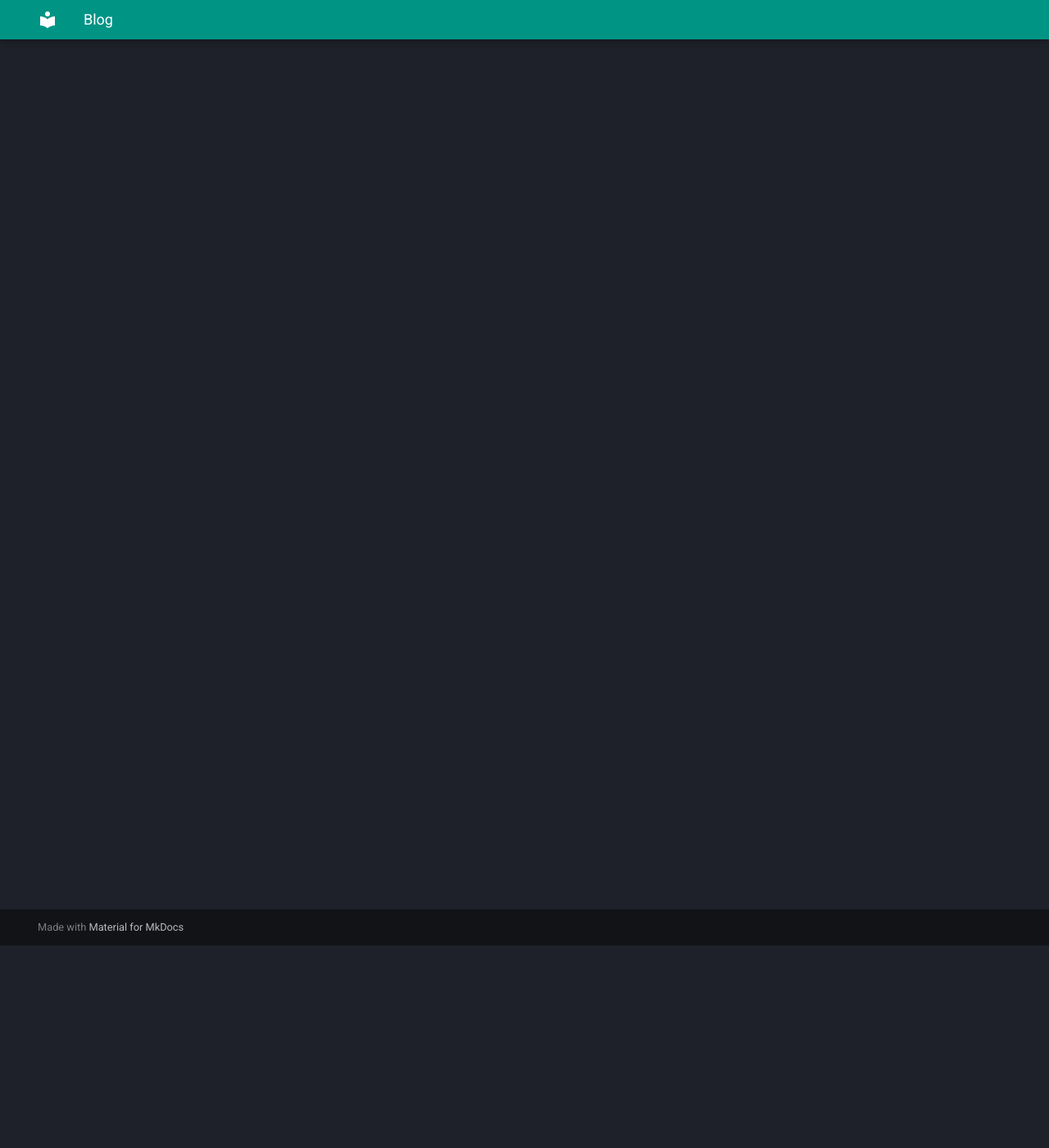
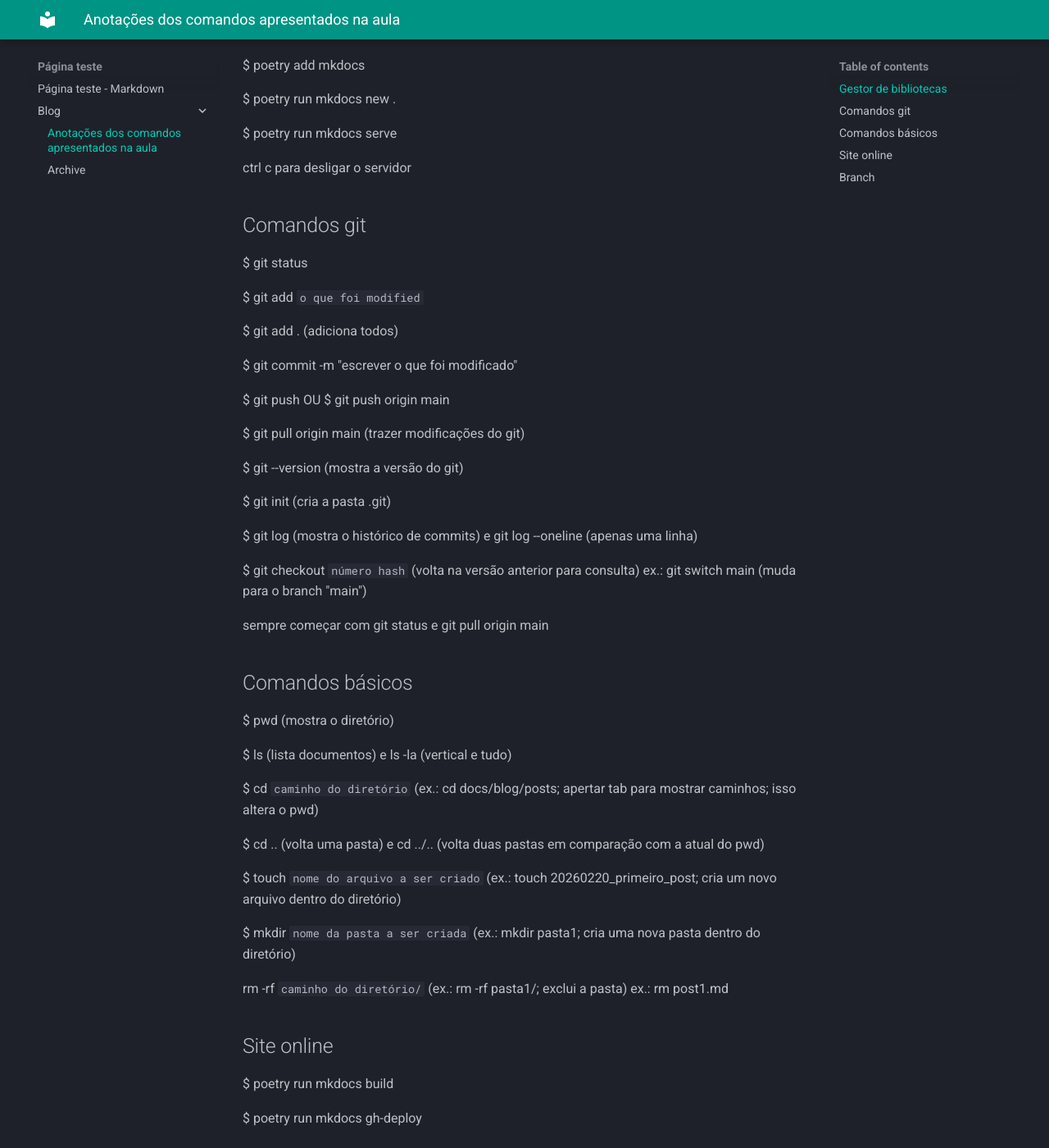
Before and after one commit to mariaefod/teste, an MkDocs documentation site: the page built from docs/blog/index.md, in a window 1280 px wide and 1400 px high, scrolled down 247 px. Shown: the whole window at 82% size. Built offline with MkDocs 1.6.1 and Material for MkDocs 9.7.7, drawn with Linux system fonts in a browser that asks for light colours; some of the changed text lies outside the part shown.

Commit message:
Adiciona anotações da aula em blog

```diff
--- a/docs/blog/index.md
+++ b/docs/blog/index.md
@@ -1 +1,74 @@
-# Blog
+# Anotações dos comandos apresentados na aula
+
+## Gestor de bibliotecas
+$ pipx install poetry
+
+$ poetry init
+
+$ poetry add mkdocs
+
+$ poetry run mkdocs new .
+
+$ poetry run mkdocs serve
+
+ctrl c para desligar o servidor
+
+## Comandos git
+
+$ git status
+
+$ git add `o que foi modified`
+
+$ git add . (adiciona todos)
+
+$ git commit -m "escrever o que foi modificado"
+
+$ git push OU $ git push origin main
+
+$ git pull origin main (trazer modificações do git)
+
+
+$ git --version (mostra a versão do git)
+
+$ git init (cria a pasta .git)
+
+
+$ git log (mostra o histórico de commits) e git log --oneline (apenas uma linha)
+
+$ git checkout `número hash` (volta na versão anterior para consulta)
+ex.: git switch main (muda para o branch "main")
+
+sempre começar com git status e git pull origin main
+
+## Comandos básicos
+
+$ pwd (mostra o diretório)
+
+$ ls (lista documentos) e ls -la (vertical e tudo)
+
+$ cd `caminho do diretório` (ex.: cd docs/blog/posts; apertar tab para mostrar caminhos; isso altera o pwd)
+
+$ cd .. (volta uma pasta) e cd ../.. (volta duas pastas em comparação com a atual do pwd)
+
+$ touch `nome do arquivo a ser criado` (ex.: touch 20260220_primeiro_post; cria um novo arquivo dentro do diretório)
+
+$ mkdir `nome da pasta a ser criada` (ex.: mkdir pasta1; cria uma nova pasta dentro do diretório)
+
+rm -rf `caminho do diretório/` (ex.: rm -rf pasta1/; exclui a pasta)
+ex.: rm post1.md
+
+## Site online
+
+$ poetry run mkdocs build
+
+$ poetry run mkdocs gh-deploy
+
+## Branch
+
+$ git checkout -b nome da branch
+
+$ git fetch
+
+$ git branch --list
+
+$ git switch nome
```
